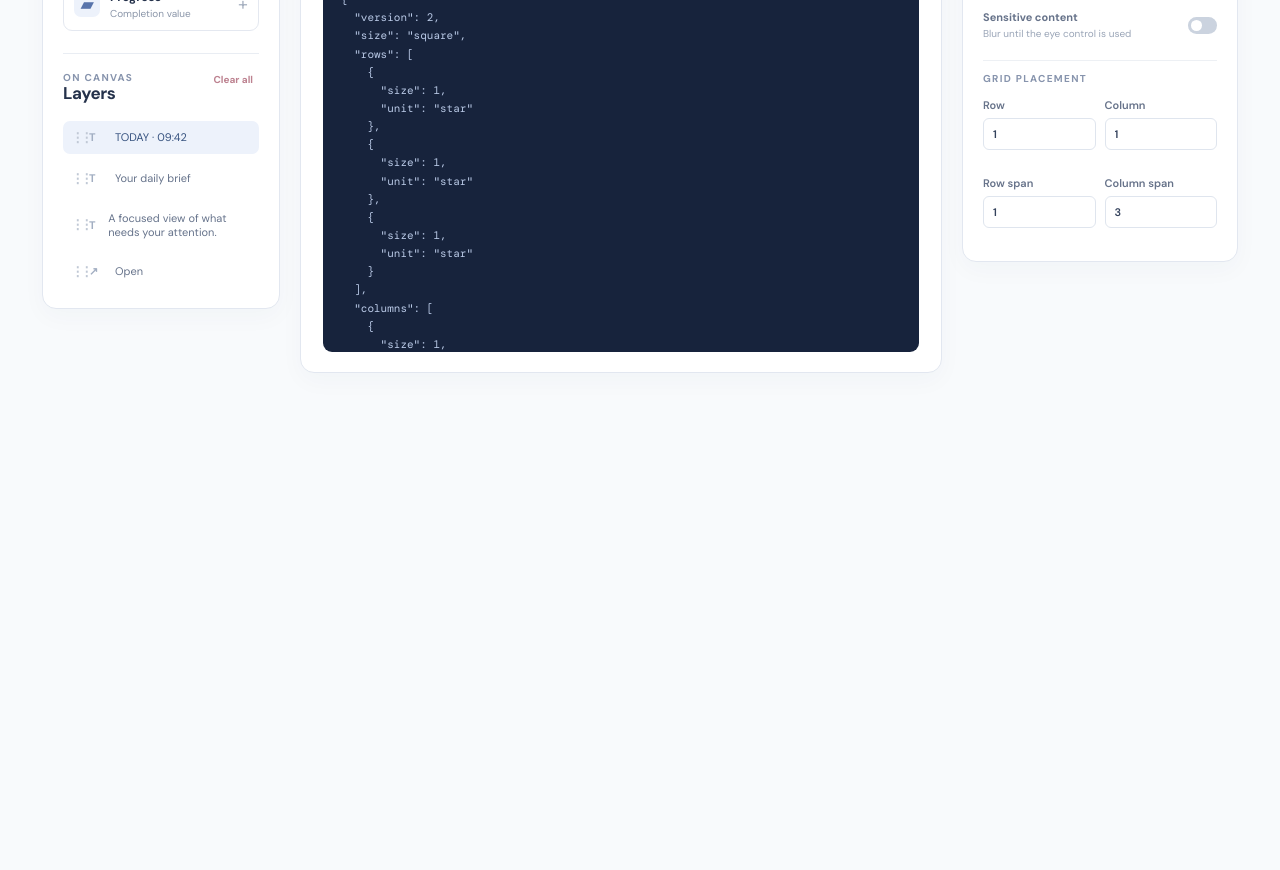
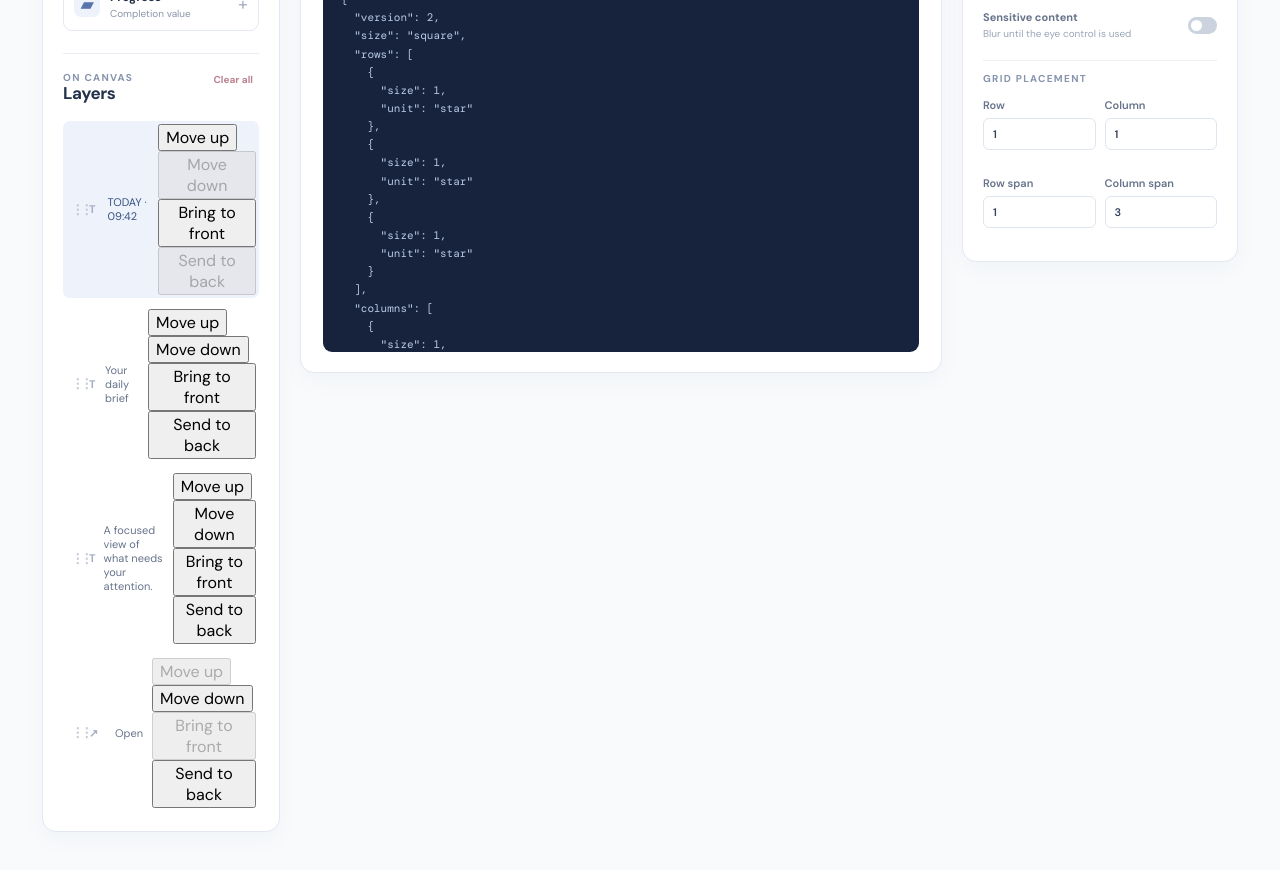
Before and after one commit to LieselThuriot/widget-studio, an Angular app: page / in a window 1280 px wide. Shown: the part 740-1610 px from the top of the page. Before the commit the page ends 1183 px from the top, so only its background shows below. Built offline with nearby package versions, Linux system fonts and the light colour scheme.

Commit message:
Improve editor integration and keyboard editing

```diff
--- a/src/app/app.html
+++ b/src/app/app.html
@@ -23,6 +23,7 @@
         (layersCleared)="clearLayers()"
         (dragStarted)="layerDragStart($event.event, $event.id)"
         (layerDropped)="reorderLayer($event.event, $event.id)"
+        (stackChanged)="changeStack($event)"
       />
     </aside>
     <div class="canvas-column">
--- a/src/app/editor-canvas/editor-canvas.html
+++ b/src/app/editor-canvas/editor-canvas.html
@@ -10,6 +10,7 @@
   (click)="pointerClick($event)"
   (keydown.enter)="selectWidget()"
   (keydown.space)="selectWidget()"
+  (keydown)="onCanvasKeyDown($event)"
   (pointerdown)="pointerDown($event)"
   (contextmenu)="pointerContextMenu($event)"
   (pointermove)="moveDrag($event)"
@@ -29,6 +30,9 @@
     @for (element of widget().elements; track element.id) {
       <div
         class="editor-element"
+        tabindex="0"
+        [attr.aria-label]="elementLabel(element)"
+        [attr.aria-selected]="element.id === selectedId()"
         [attr.data-widget-element-id]="element.id"
         [class.selected]="element.id === selectedId()"
         [class.is-dragging]="element.id === draggingId()"
--- a/src/app/editor-canvas/editor-canvas.ts
+++ b/src/app/editor-canvas/editor-canvas.ts
@@ -86,6 +86,76 @@ export class EditorCanvas {
   }
   protected selectWidget(): void {
     this.widgetSelected.emit();
+  }
+  protected elementLabel(element: WidgetElement): string {
+    return element.type === 'text'
+      ? element.text
+      : element.type === 'image'
+        ? element.alt
+        : element.type === 'button'
+          ? element.label
+          : element.type === 'progress'
+            ? element.data.label
+            : element.title;
+  }
+  protected onCanvasKeyDown(event: KeyboardEvent): void {
+    const target = (event.target as HTMLElement).closest<HTMLElement>('.editor-element');
+    const id = target?.dataset['widgetElementId'];
+    if (
+      !id ||
+      ['INPUT', 'TEXTAREA', 'SELECT', 'BUTTON'].includes((event.target as HTMLElement).tagName)
+    ) {
+      return;
+    }
+    const element = this.widget().elements.find((candidate) => candidate.id === id);
+    if (!element) return;
+    if (event.key === 'Delete' || event.key === 'Backspace') {
+      event.preventDefault();
+      this.elementDeleted.emit(id);
+      return;
+    }
+    if (event.key === 'Enter' || event.key === ' ') {
+      event.preventDefault();
+      this.elementSelected.emit(id);
+      return;
+    }
+    const action =
+      event.key === '['
+        ? event.shiftKey
+          ? 'back'
+          : 'down'
+        : event.key === ']'
+          ? event.shiftKey
+            ? 'front'
+            : 'up'
+          : null;
+    if (action) {
+      event.preventDefault();
+      this.elementStackChanged.emit({ id, action });
+      return;
+    }
+    const axis =
+      event.key === 'ArrowUp' || event.key === 'ArrowDown'
+        ? 'row'
+        : event.key === 'ArrowLeft' || event.key === 'ArrowRight'
+          ? 'column'
+          : null;
+    if (!axis) return;
+    event.preventDefault();
+    const direction = event.key === 'ArrowUp' || event.key === 'ArrowLeft' ? -1 : 1;
+    if (event.shiftKey) {
+      this.elementResized.emit(
+        axis === 'row'
+          ? { id, rowSpan: element.grid.rowSpan + direction }
+          : { id, columnSpan: element.grid.columnSpan + direction },
+      );
+    } else {
+      this.elementMoved.emit(
+        axis === 'row'
+          ? { id, row: element.grid.row + direction, column: element.grid.column }
+          : { id, row: element.grid.row, column: element.grid.column + direction },
+      );
+    }
   }
   protected openContextMenu(element: WidgetElement, event: MouseEvent): void {
     event.preventDefault();
--- a/src/app/layer-panel/layer-panel.html
+++ b/src/app/layer-panel/layer-panel.html
@@ -12,10 +12,13 @@
     Clear all
   </button>
 </div>
-<div class="layer-list">
-  @for (element of elements(); track element.id) {
+<div class="layer-list" role="list" aria-label="Widget layers">
+  @for (element of elements(); track element.id; let index = $index) {
     <div
       class="layer"
+      role="listitem"
+      [attr.aria-posinset]="index + 1"
+      [attr.aria-setsize]="elements().length"
       draggable="true"
       [class.selected]="element.id === selectedId()"
       (dragstart)="dragStarted.emit({ event: $event, id: element.id })"
@@ -33,6 +36,36 @@
       >
         <span aria-hidden="true">x</span>
       </button>
+      <div class="layer-actions" aria-label="Layer actions">
+        <button
+          type="button"
+          [disabled]="!canMove(index, 'up')"
+          (click)="changeStack(element.id, 'up')"
+        >
+          Move up
+        </button>
+        <button
+          type="button"
+          [disabled]="!canMove(index, 'down')"
+          (click)="changeStack(element.id, 'down')"
+        >
+          Move down
+        </button>
+        <button
+          type="button"
+          [disabled]="!canMove(index, 'front')"
+          (click)="changeStack(element.id, 'front')"
+        >
+          Bring to front
+        </button>
+        <button
+          type="button"
+          [disabled]="!canMove(index, 'back')"
+          (click)="changeStack(element.id, 'back')"
+        >
+          Send to back
+        </button>
+      </div>
     </div>
   }
 </div>
--- a/src/app/layer-panel/layer-panel.ts
+++ b/src/app/layer-panel/layer-panel.ts
@@ -14,6 +14,7 @@ export class LayerPanel {
   readonly layersCleared = output<void>();
   readonly dragStarted = output<{ event: DragEvent; id: string }>();
   readonly layerDropped = output<{ event: DragEvent; id: string }>();
+  readonly stackChanged = output<{ id: string; action: 'up' | 'down' | 'front' | 'back' }>();
 
   protected icon(element: WidgetElement): string {
     return element.type === 'text'
@@ -35,4 +36,17 @@ export class LayerPanel {
             ? element.data.label
             : element.title;
   }
+  protected canMove(index: number, action: 'up' | 'down' | 'front' | 'back'): boolean {
+    const last = this.elements().length - 1;
+    return action === 'up'
+      ? index < last
+      : action === 'down'
+        ? index > 0
+        : action === 'front'
+          ? index < last
+          : index > 0;
+  }
+  protected changeStack(id: string, action: 'up' | 'down' | 'front' | 'back'): void {
+    this.stackChanged.emit({ id, action });
+  }
 }
```
